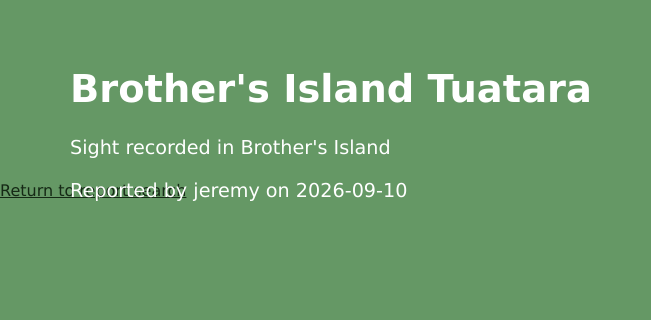
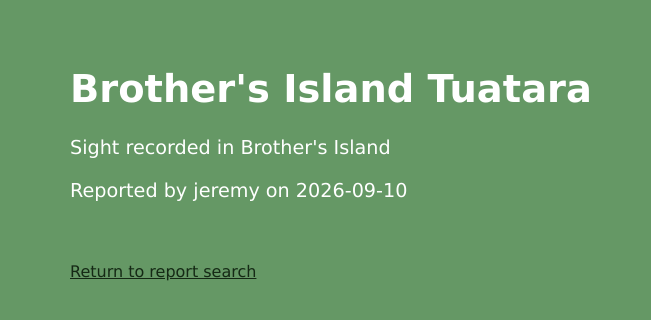
Before and after one commit to jackcado/yr12website-development-project, a Flask app: page /reports/1 in a window 1280 px wide; the page is wider, and only the part inside the window is pictured. Shown: the part 49-369 px from the top of that part, without its empty margins (0-651 px from the left). Run offline with Flask 3, Linux system fonts and the light colour scheme; data comes from the database, SQL or seed files in the repository; both versions use the stored data as it was after the commit.

Commit message:
basic error fix

```diff
--- a/static/style.css
+++ b/static/style.css
@@ -365,6 +365,11 @@ a{
     text-align: left;
     margin-left: 70px;
     top: 40px;
+    margin-bottom: 40px;
     width: 100%;
     font-size: 1.2rem;
 }
+.srepo{
+    margin-left: 70px;
+    margin-top: 100px;
+}
--- a/templates/index.html
+++ b/templates/index.html
@@ -18,7 +18,7 @@
         <div class="text-column">
            <h1>Seen an endangered species?</h1>
            <div class="para"><p>Lizard Locator aims to send reports directly to New Zealand's Department of Conservation to assist in documenting sightings of endangered reptile species to aid in preventing extinction.</p></div>
-           <li class="reportbutton"><a href="report">Make a Report</a></li>
+           <li class="reportbutton"><a href="/report">Make a Report</a></li>
         </div>
     </div>
 </body>
--- a/templates/report.html
+++ b/templates/report.html
@@ -10,7 +10,7 @@
             <!-- text boxes for location found-->
             <div class="input-group">
                 <label for="username">Your Username</label>
-                <input type="text" value="{{session['user'][1]}}" required></input>
+                <input type="text" name =username value="{{session['user'][1]}}" required readonly></input>
             </div>
 
             <div class="input-group">
@@ -37,7 +37,7 @@
             </div>
             <!-- takes user to species list with pictures incase they don't know the name of what they saw -->
             <div class="redirect">
-                <a href="speciesfinder.html">Don't know what species you saw? Check out our photo guide!</a>
+                <a href="/speciesfinder">Don't know what species you saw? Check out our photo guide!</a>
             </div>
 
             <!-- submit button -->
--- a/templates/reports.html
+++ b/templates/reports.html
@@ -10,7 +10,9 @@
             <p>Reported by {{reports[1]}} on {{reports[3]}}</p>
         </div>
     </div>
-    <a href="/searchreports">Return to report search</a>
+    <div class="srepo">
+        <a href="/searchreports">Return to report search</a>
+    </div>
 </body>
 
 {% endblock %}
```
Also changed, not shown: please.db.
